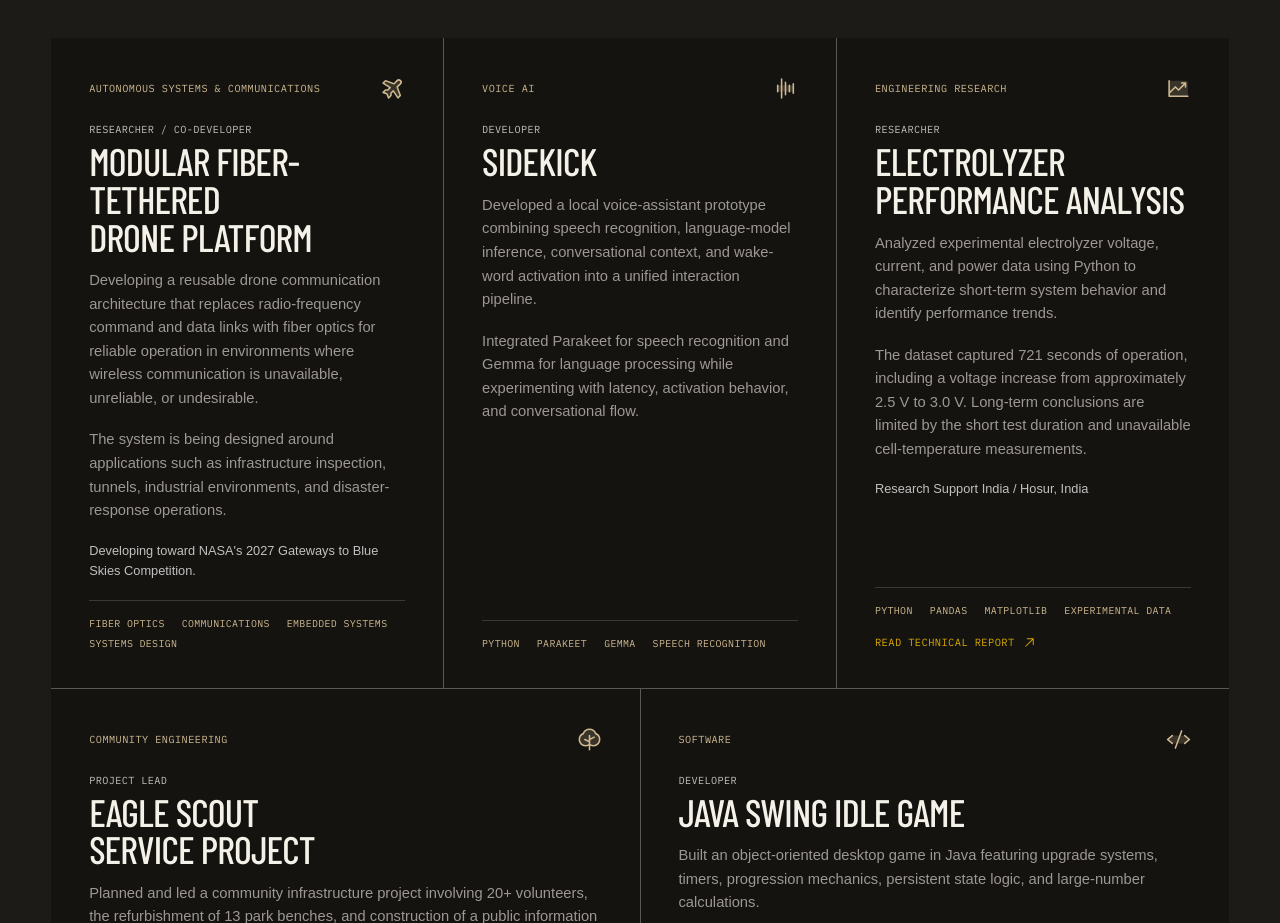
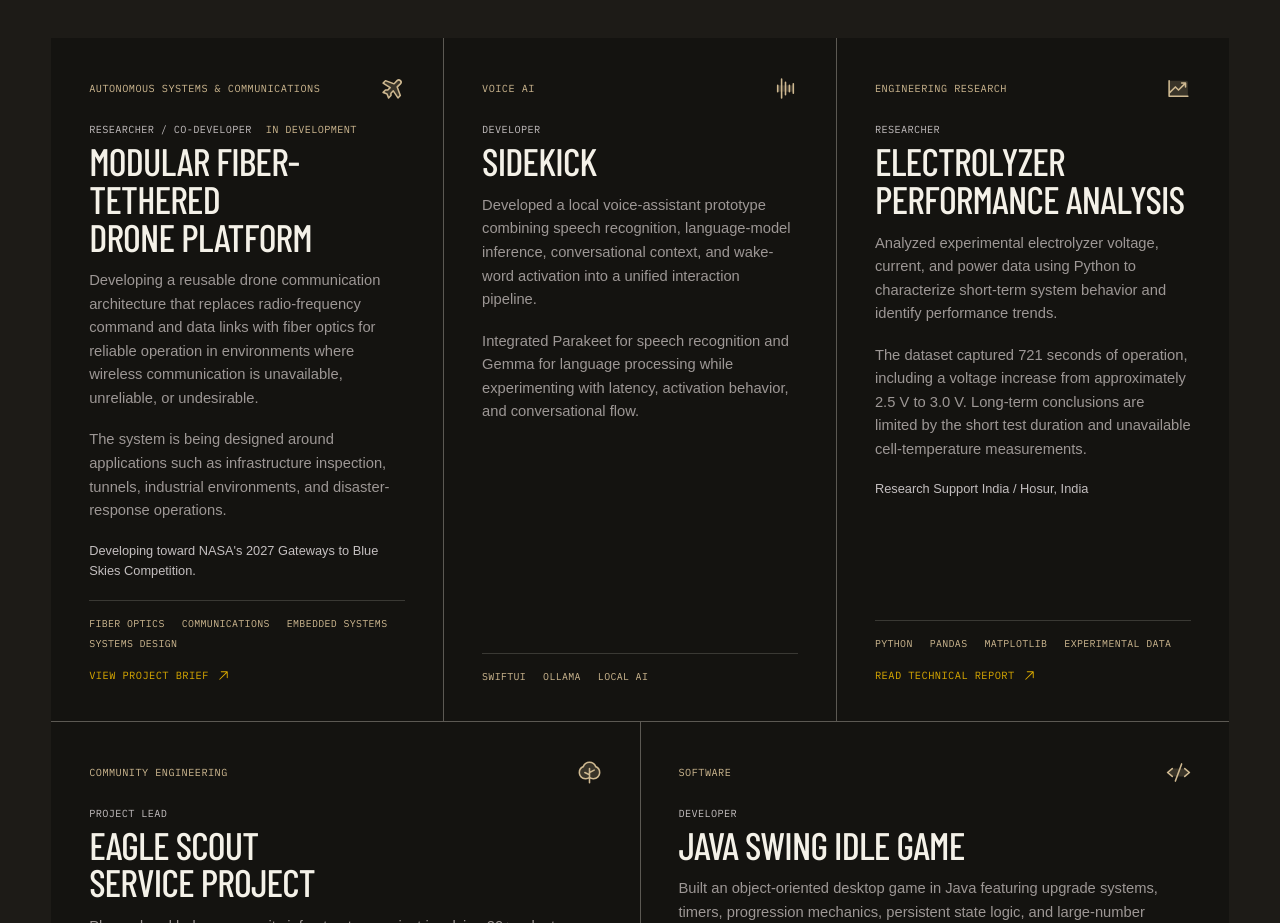
Before and after one commit to guntisid2007/guntisid, a React (Vite) app: page / in a window 1280 px wide. Shown: the part 2362-3285 px from the top of the page. Built offline with nearby package versions, Linux system fonts and the light colour scheme; a web font is replaced by a local one.

Commit message:
Link drone project brief and update Sidekick tags

```diff
--- a/src/App.jsx
+++ b/src/App.jsx
@@ -104,6 +104,10 @@ const projects = [
     detail: "The system is being designed around applications such as infrastructure inspection, tunnels, industrial environments, and disaster-response operations.",
     tools: ["Fiber Optics", "Communications", "Embedded Systems", "Systems Design"],
     note: "Developing toward NASA's 2027 Gateways to Blue Skies Competition.",
+    status: "In Development",
+    link: `${ASSET_BASE}Fiber-Tethered-Drone-Project-Brief.pdf`,
+    linkLabel: "View Project Brief",
+    linkAriaLabel: "View Fiber-Tethered Drone Project Brief, opens in a new tab",
   },
   {
     type: "Voice AI",
@@ -113,7 +117,7 @@ const projects = [
     description:
       "Developed a local voice-assistant prototype combining speech recognition, language-model inference, conversational context, and wake-word activation into a unified interaction pipeline.",
     detail: "Integrated Parakeet for speech recognition and Gemma for language processing while experimenting with latency, activation behavior, and conversational flow.",
-    tools: ["Python", "Parakeet", "Gemma", "Speech Recognition"],
+    tools: ["SwiftUI", "Ollama", "Local AI"],
   },
   {
     type: "Engineering Research",
@@ -337,7 +341,7 @@ export default function App() {
                     <span>{project.type}</span>
                     <ProjectIcon size={25} weight="duotone" aria-hidden="true" />
                   </div>
-                  <p className="project-role">{project.role}</p>
+                  <p className="project-role">{project.role}{project.status ? <span className="project-status">{project.status}</span> : null}</p>
                   <h3>{project.title}</h3>
                   <p>{project.description}</p>
                   {project.detail ? <p>{project.detail}</p> : null}
@@ -346,7 +350,7 @@ export default function App() {
                     {project.tools.map((tool) => <li key={tool}>{tool}</li>)}
                   </ul>
                   {project.link ? (
-                    <a className="project-link" href={project.link} target="_blank" rel="noreferrer" aria-label={`${project.linkLabel}, opens in a new tab`}>
+                    <a className={`project-link${project.status ? " project-link--reveal" : ""}`} href={project.link} target="_blank" rel="noreferrer" aria-label={project.linkAriaLabel || `${project.linkLabel}, opens in a new tab`}>
                       {project.linkLabel}<ArrowUpRight size={15} />
                     </a>
                   ) : null}
--- a/src/styles.css
+++ b/src/styles.css
@@ -630,6 +630,11 @@ img {
   text-transform: uppercase;
 }
 
+.project-status {
+  margin-left: 14px;
+  color: var(--accent);
+}
+
 .project-grid h3 {
   max-width: 21ch;
   margin-bottom: 13px;
@@ -668,6 +673,20 @@ img {
 .project-link:hover,
 .project-link:focus-visible {
   color: var(--paper);
+}
+
+@media (hover: hover) and (pointer: fine) {
+  .project-link--reveal {
+    opacity: 0;
+    transform: translateY(5px);
+    transition: opacity 180ms ease, transform 180ms ease, color 180ms ease;
+  }
+
+  .project-grid article:hover .project-link--reveal,
+  .project-grid article:focus-within .project-link--reveal {
+    opacity: 1;
+    transform: translateY(0);
+  }
 }
 
 .skills-section {
```
Also changed, not shown: 1 other file (tests, documents, lock files or other folders).
